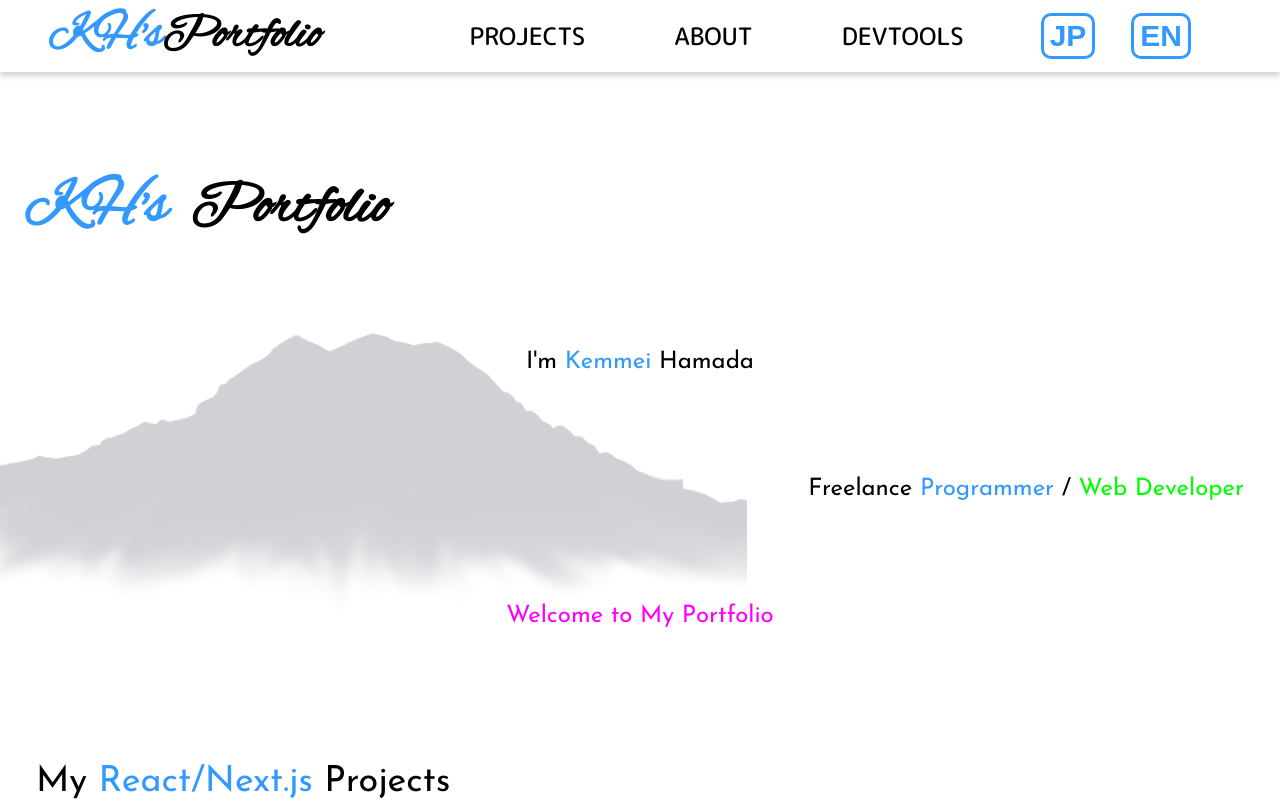
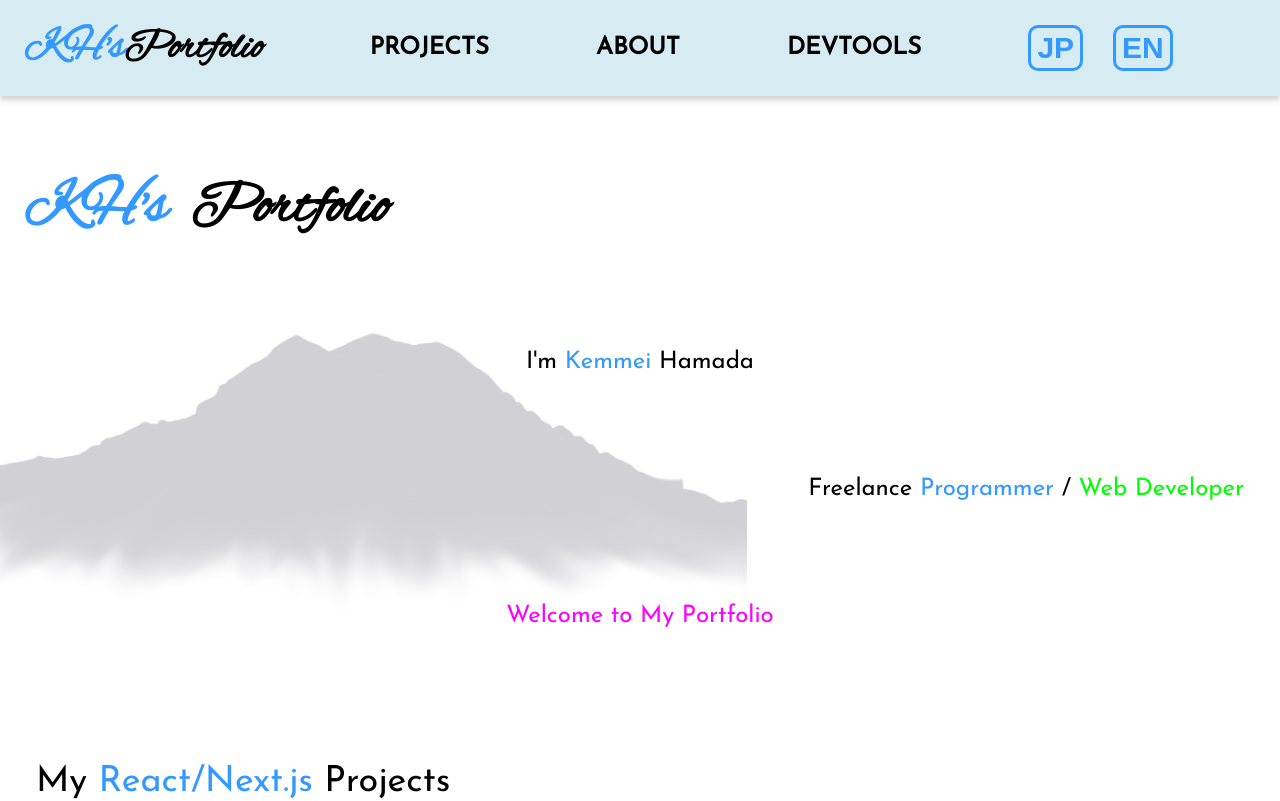
Before and after one commit to kmi2170/portfolio-v2, a Next.js app: page / in a window 1280 px wide. Shown: the top 801 px of the page. Built offline with nearby package versions, Linux system fonts and the light colour scheme.

Commit message:
use common styles

```diff
--- a/src/components/Navbar/LangButtons/LangButtons.tsx
+++ b/src/components/Navbar/LangButtons/LangButtons.tsx
@@ -12,7 +12,7 @@ const LangButtons = ({ setLang }: LangButtonsProps) => {
   const blue = theme.colors.blue;
 
   return (
-    <Container direction="row" gap={1.5}>
+    <Container direction="row" gap={1.25}>
       <Button onClick={() => setLang("jp")}>
         <Text fontSize={1.25} fontWeight={600} primary={blue}>
           JP
--- a/src/components/Navbar/Navbar.tsx
+++ b/src/components/Navbar/Navbar.tsx
@@ -4,8 +4,10 @@ import { motion } from "framer-motion";
 
 import LangButtons from "./LangButtons/LangButtons";
 import { Lang } from "../../lib/types";
-import { Wrapper, Title, Ul, Li, Menu, SideBar, UlMenu } from "./styles";
+import { NavWrapper, Ul, Li, Menu, SideBar, UlMenu } from "./styles";
 import { CloseIcon, MenuIcon2 } from "../../assets/icons";
+import { Text } from "../common-styles";
+import { theme } from "../../styles/globalStyles";
 
 export const navItems = ["projects", "about", "devtools"];
 
@@ -15,28 +17,41 @@ interface NavbarProps {
 
 const Navbar = ({ setLang }: NavbarProps) => {
   const [toggle, setToggle] = useState<boolean>(false);
+  const blue = theme.colors.blue;
 
   return (
     <>
-      <Wrapper>
-        <Title>
-          <Link href="#home">
+      <NavWrapper justify="between" align="center">
+        <Link href="#home">
+          <Text
+            as="h2"
+            fontSize={1.75}
+            secondary={blue}
+            fontFamily="Alex Brush"
+            fontWeight={600}
+            paddingLeft={1}
+          >
             <span>KH&apos;s</span>Portfolio
-          </Link>
-        </Title>
-        <Ul>
+          </Text>
+        </Link>
+
+        <Ul justify="even" align="center">
           {navItems.map((item) => (
             <Li key={`link-${item}`}>
-              <Link href={`#${item}`}>{item}</Link>
+              <Link href={`#${item}`}>
+                <Text as="h2" fontSize={1} fontWeight={600}>
+                  {item.toUpperCase()}
+                </Text>
+              </Link>
             </Li>
           ))}
           <LangButtons setLang={setLang} />
         </Ul>
 
-        <Menu onClick={() => setToggle(true)}>
+        <Menu align="center" onClick={() => setToggle(true)}>
           <MenuIcon2 />
         </Menu>
-      </Wrapper>
+      </NavWrapper>
 
       {toggle && (
         <SideBar>
@@ -48,10 +63,14 @@ const Navbar = ({ setLang }: NavbarProps) => {
             <div onClick={() => setToggle(false)}>
               <CloseIcon size={40} />
             </div>
-            <UlMenu>
+            <UlMenu as="ul" direction="column" justify="around" gap={3}>
               {navItems.map((item) => (
                 <Li key={`link-menu-${item}`}>
-                  <Link href={`#${item}`}>{item}</Link>
+                  <Link href={`#${item}`}>
+                    <Text as="h2" fontSize={1} fontWeight={600}>
+                      {item.toUpperCase()}
+                    </Text>
+                  </Link>
                 </Li>
               ))}
               <LangButtons setLang={setLang} />
--- a/src/components/Navbar/styles.ts
+++ b/src/components/Navbar/styles.ts
@@ -1,106 +1,55 @@
 import styled from "styled-components";
+import { Container } from "../common-styles";
 
-export const Wrapper = styled.nav`
+export const NavWrapper = styled(Container).attrs({ as: "nav" })`
   position: fixed;
   z-index: 2;
   width: 100vw;
-  height: 3rem;
-  padding: 0.25rem 0;
+  height: 4rem;
 
-  background-color: rgba(255, 255, 255, 0.5);
-  /* background-color: rgba(173, 216, 230, 0.5); */
+  background-color: rgba(173, 216, 230, 0.5);
+  box-shadow: 0 4px 5px rgba(168, 168, 168, 0.5);
   backdrop-filter: blur(4px);
   -webkit-backdrop-filter: blur(4px);
-  box-shadow: 0 4px 5px rgba(168, 168, 168, 0.5);
-
-  display: flex;
-  justify-content: space-between;
-  align-items: center;
 `;
 
-export const Title = styled.div`
-  font-family: "Alex Brush";
-  font-weight: 600;
-  font-size: 2rem;
-  padding: 0 2rem;
+export const Ul = styled(Container).attrs({ as: "ul" })`
+  flex: 1;
+  list-style: none;
 
-  span {
-    color: ${({ theme }) => theme.colors.blue};
-  }
-  /* span { */
-  /*   color: rgb(0, 0, 139); */
-  /* } */
-`;
-
-export const Ul = styled.ul`
-  flex: 1;
-  display: flex;
-  flex-direction: row;
-  justify-content: space-evenly;
-  align-items: center;
-  padding: 0.5rem 1rem;
-
-  @media screen and (max-width: 650px) {
+  @media screen and (max-width: 600px) {
     display: none;
-    padding: 0 2rem;
   }
 `;
 
 export const Li = styled.li`
-  list-style: none;
-  padding: 0.25rem 0;
-
   a {
-    font-family: "M PLUS Rounded 1c";
-    text-transform: uppercase;
-    transition: all 0.3s ease-in-out;
-    padding: 0.5rem;
-    border-radius: 40%;
-  }
-
-  &:hover {
-    a {
-      /* background-color: rgba(255, 182, 193, 0.3); */
-      /* background-color: rgba(255, 182, 193, 0.3); */
-      background-color: rgba(51, 153, 255, 0.2);
+    &:hover {
       cursor: pointer;
     }
   }
 `;
 
-export const UlMenu = styled.ul`
-  display: flex;
-  flex-direction: column;
-  justify-content: space-around;
-  margin-top: 5rem;
-  gap: 3rem;
-`;
-
-export const Menu = styled.div`
+export const Menu = styled(Container)`
   width: 40px;
   height: 40px;
-
-  display: flex;
-  justify-content: center;
-  align-items: center;
 
   &:hover {
     cursor: pointer;
   }
 
-  @media screen and (min-width: 650px) {
+  @media screen and (min-width: 600px) {
     display: none;
   }
 
   svg {
+    color: ${({ theme }) => theme.colors.blue};
     width: 70%;
     height: 70%;
-    color: darkblue;
-    margin-right: 10px;
   }
 `;
 
-export const SideBar = styled.aside`
+export const SideBar = styled(Container).attrs({ as: "aside" })`
   height: 100vh;
   position: fixed;
   top: 0;
@@ -109,6 +58,7 @@ export const SideBar = styled.aside`
   font-size: 1.5rem;
 
   padding: 1.5rem;
+
   background-color: rgba(245, 245, 245, 0.8);
   backdrop-filter: blur(4px);
   -webkit-backdrop-filter: blur(4px);
@@ -121,3 +71,8 @@ export const SideBar = styled.aside`
     }
   }
 `;
+
+export const UlMenu = styled(Container).attrs({ as: "ul" })`
+  margin-top: 4rem;
+  list-style: none;
+`;
```
